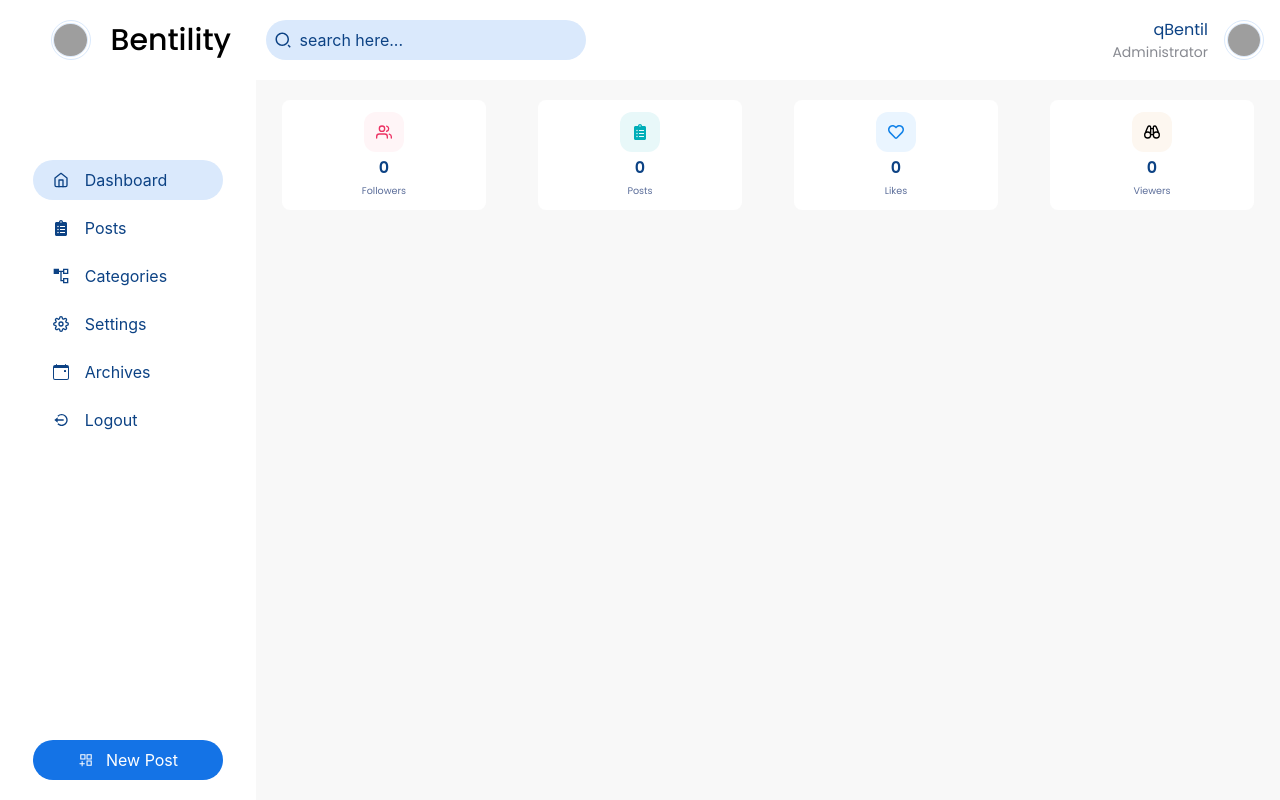
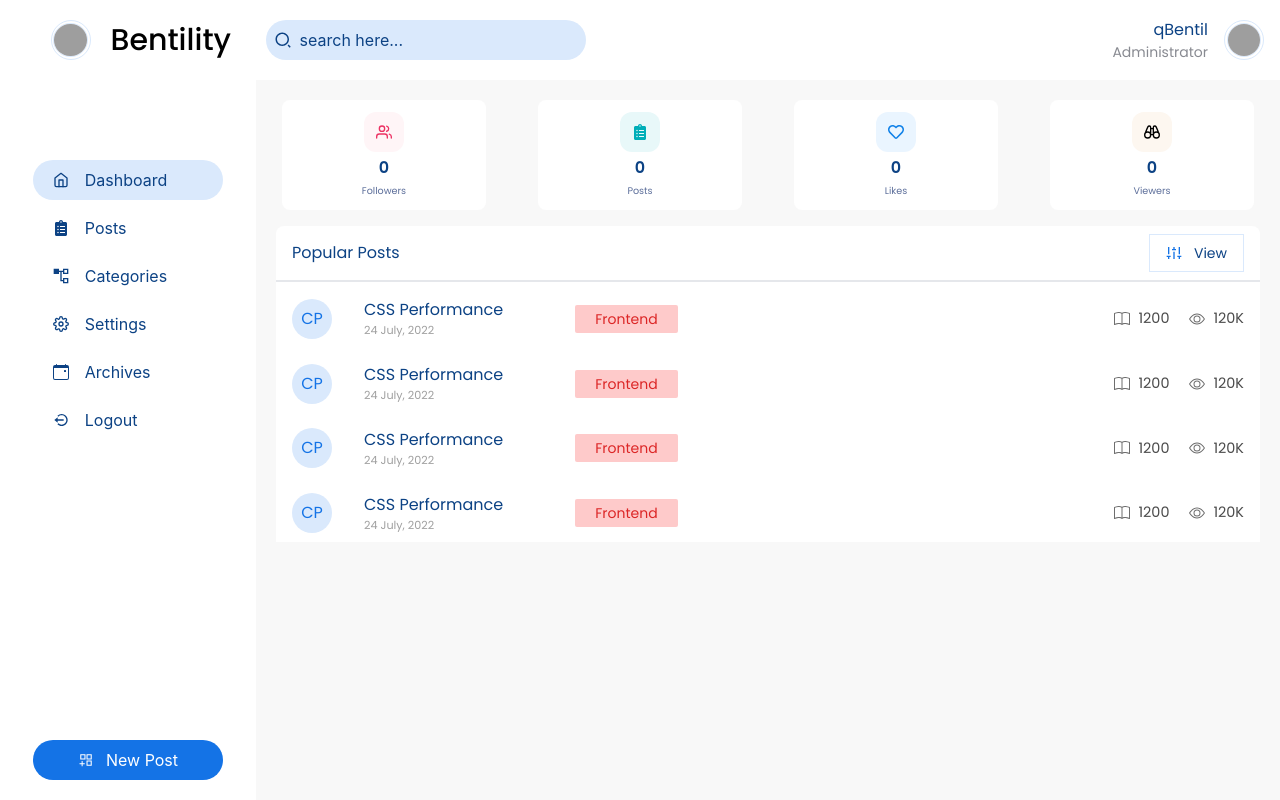
Before and after one commit to qbentil/bentility, a Next.js app: page /admin/dashboard in a window 1280 px wide. Built offline with nearby package versions, Linux system fonts and the light colour scheme; grey boxes are pictures that could not be loaded; a web font is replaced by a local one.

Commit message:
Render components on Dashboard

```diff
--- a/pages/admin/dashboard/index.tsx
+++ b/pages/admin/dashboard/index.tsx
@@ -1,6 +1,6 @@
 import Head from "next/head";
 import React from "react";
-import { Navbar, Sidenav, Tabs } from "../../../components/Admin";
+import { Navbar, PopularPosts, Sidenav, Tabs } from "../../../components/Admin";
 
 const Dashboard = () => {
   return (
@@ -16,6 +16,7 @@ const Dashboard = () => {
           <Sidenav page="Dashboard" />
           <div className="min-h-[90vh] h-[90vh] overflow-y-auto w-[80%] py-5">
             <Tabs />
+            <PopularPosts />
           </div>
         </div>
       </main>
```
